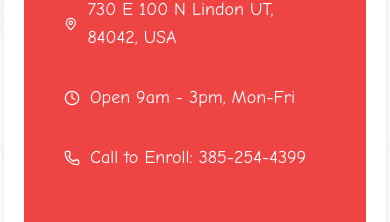
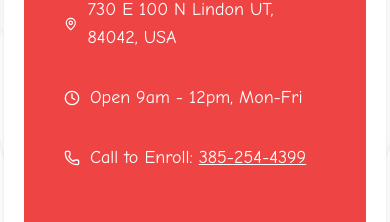
Before and after one commit to MojokojoXD/abc-preschool-beta, a Next.js app: page /contact in a window 390 px wide. Shown: the part 505-727 px from the top of the page. Built offline with nearby package versions, Linux system fonts and the light colour scheme.

Commit message:
adjusted intersection threshold

```diff
--- a/app/components/layout/Footer/index.tsx
+++ b/app/components/layout/Footer/index.tsx
@@ -68,7 +68,7 @@ export function Footer()
                   </div>
                 </li>
                 <li>
-                  <p className='text-zinc-500 underline' onClick={ () => window.open('mailto:inquires@abcbuildingblockspreschool.org')}>inquires@abcbuildingblockspreschool.org</p>
+                  <p className='text-zinc-500 underline cursor-pointer' onClick={ () => window.open('mailto:inquires@abcbuildingblockspreschool.org','_blank')}>inquires@abcbuildingblockspreschool.org</p>
                 </li>
                 <li>
                   <div className='flex items-center'>
@@ -77,7 +77,7 @@ export function Footer()
                   </div>
                 </li>
                 <li>
-                  <p className='text-zinc-500 underline' onClick={() => window.open('tel:3852544399')}>385-254-4399</p>
+                  <p className='text-zinc-500 underline cursor-pointer' onClick={() => window.open('tel:3852544399','_blank')}>385-254-4399</p>
                 </li>
               </ul>
             </div>
--- a/app/contact/page.tsx
+++ b/app/contact/page.tsx
@@ -28,11 +28,11 @@ export default function About()
                 </div>
                 <div className='flex items-center space-x-2.5'>
                   <Clock className='h-4 w-4 sm:h-6 sm:w-6 text-nowrap' />
-                  <p>Open 9am - 3pm, Mon-Fri </p>
+                  <p>Open 9am - 12pm, Mon-Fri </p>
                 </div>
                 <div className='flex items-center space-x-2.5'>
                   <Phone className='h-4 w-4 sm:h-6 sm:w-6 text-nowrap' />
-                  <p>Call to Enroll: 385-254-4399 </p>
+                  <p>Call to Enroll: <span className='underline cursor-pointer' onClick={ () => window.open('tel:3852544399','_blank') }>385-254-4399</span> </p>
                 </div>
 
               </Reveal>
--- a/app/page.tsx
+++ b/app/page.tsx
@@ -84,7 +84,7 @@ export default function Home()
           <div className='space-y-16 px-5 sm:px-0' id='__get-more-info'>
               <h1 className='text-4xl sm:text-5xl font-bold text-zinc-800 tracking-tight text-center sm:text-left'>Get In Touch</h1>
             <Reveal className='space-y-8'  >
-              <p className='max-w-prose text-zinc-700 text-xl sm:text-2xl/7'>Please enter your information below and we&apos;ll get in touch at the earliest. </p>
+              <p className='max-w-prose text-zinc-700 text-xl sm:text-2xl/7'>Please enter your information below and we&apos;ll contact you shortly. </p>
               <ContactForm columns={ 'double' } />
             </Reveal>
           </div>
```
